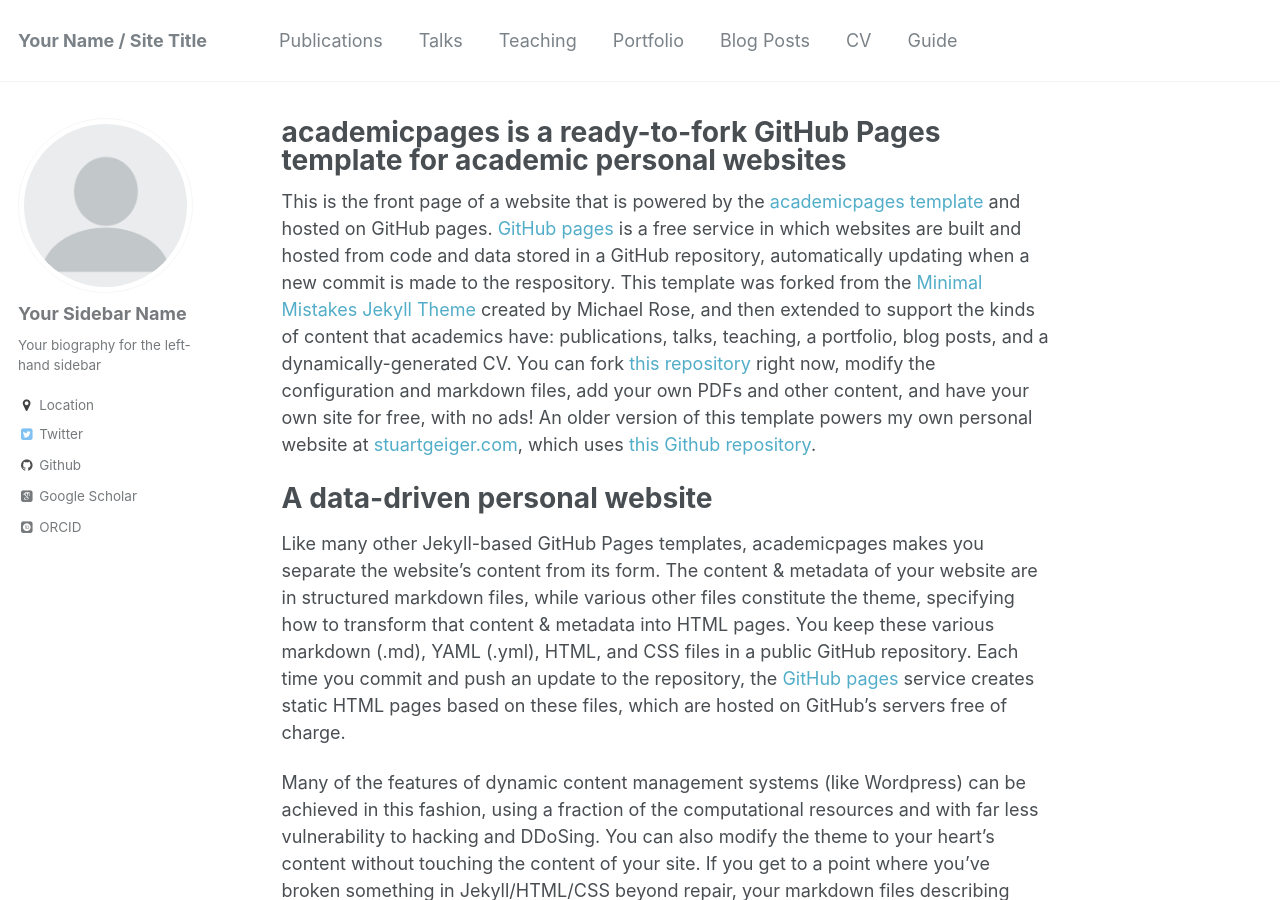
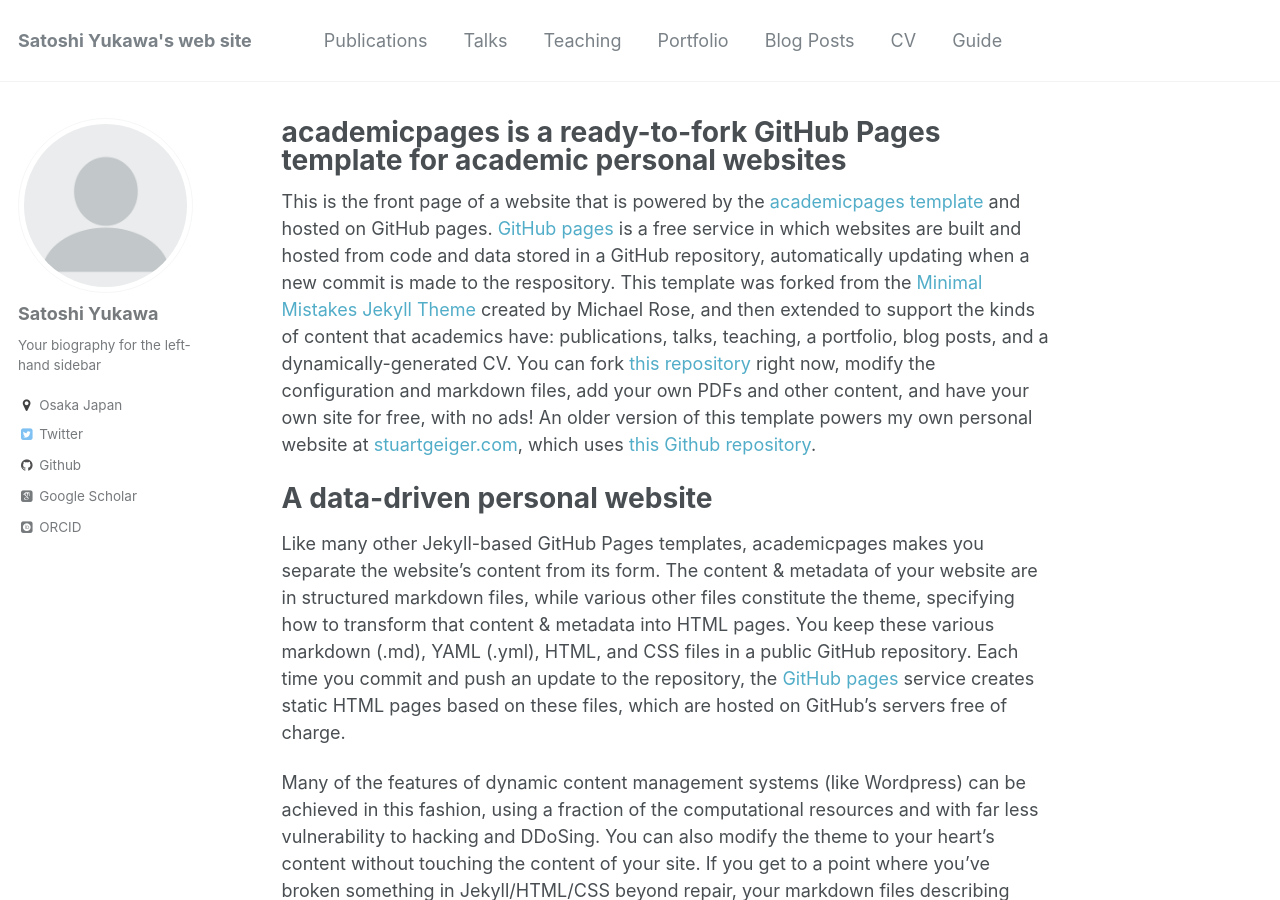
Before and after one commit to stsykw/stsykw.github.io, a Jekyll site: the page built from _pages/about.md, in a window 1280 px wide and 900 px high. Built offline with Jekyll 4.4.1, drawn with Linux system fonts in a browser that asks for light colours; some web fonts are replaced; some of the changed text lies outside the part shown.

Commit message:
add data

```diff
--- a/_config.yml
+++ b/_config.yml
@@ -6,14 +6,14 @@
 # `jekyll serve`. If you change this file, please restart the server process.
 
 # Site Settings
-locale                   : "en-US"
-title                    : "Your Name / Site Title"
+locale                   : "utf-8"
+title                    : "Satoshi Yukawa's web site"
 title_separator          : "-"
-name                     : &name "Your Name"
+name                     : &name "Satoshi Yukawa"
 description              : &description "personal description"
-url                      : https://academicpages.github.io # the base hostname & protocol for your site e.g. "https://mmistakes.github.io"
+url                      : https://stsykw.github.io # the base hostname & protocol for your site e.g. "https://mmistakes.github.io"
 baseurl                  : "" # the subpath of your site, e.g. "/blog"
-repository               : "academicpages/academicpages.github.io"
+repository               : "stsykw/stsykw.github.io"
 teaser                   :  # filename of teaser fallback teaser image placed in /images/, .e.g. "500x300.png"
 breadcrumbs              : false # true, false (default)
 words_per_minute         : 160
@@ -79,10 +79,10 @@
 
 # Site Author
 author:
-  name             : "Your Sidebar Name"
+  name             : "Satoshi Yukawa"
   avatar           : "profile.png"
   bio              : "Your biography for the left-hand sidebar"
-  location         : "Location"
+  location         : "Osaka Japan"
   employer         :
   googlescholar    : "http://yourfullgooglescholarurl.com"
   email            :
@@ -93,7 +93,7 @@
   flickr           :
   facebook         :
   foursquare       :
-  github           : "academicpages"
+  github           : "stsykw"
   google_plus      :
   keybase          :
   instagram        :
```
